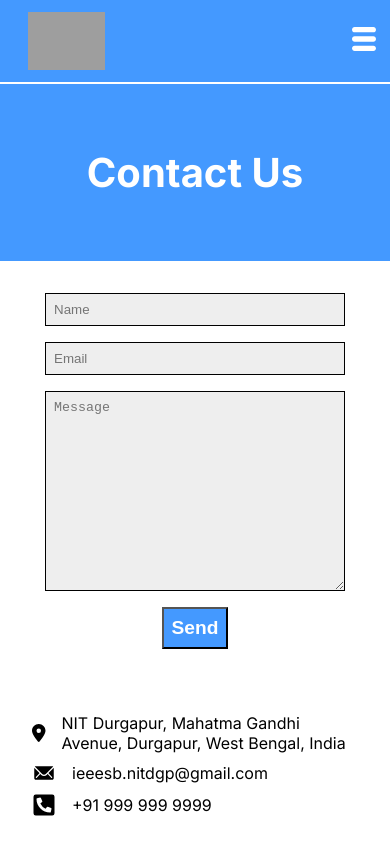
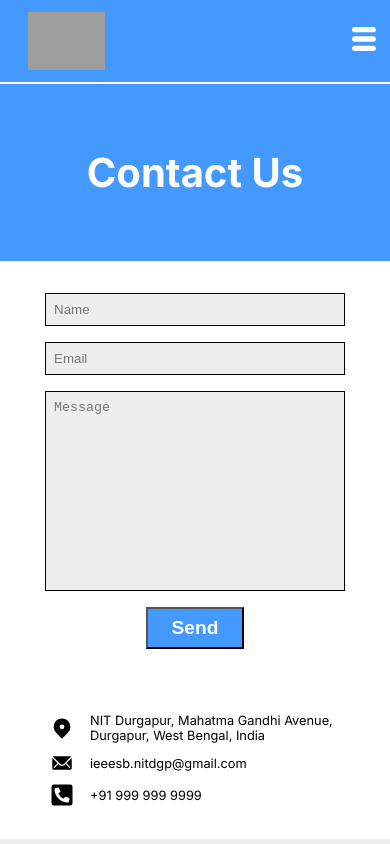
Before and after one commit to SuperSahitya/ieee-sb-nitdgp, a Next.js app: page /contact in a window 390 px wide. Shown: the top 844 px of the page. Built offline with nearby package versions, Linux system fonts and the light colour scheme; grey boxes are pictures that could not be loaded.

Commit message:
add favicon

```diff
--- a/app/components/collaborations.module.css
+++ b/app/components/collaborations.module.css
@@ -20,7 +20,7 @@
   width: 150px;
   height: 2px;
   background-color: black;
-  transform: translate(-50%,-50%);
+  transform: translate(-50%, -50%);
 }
 
 .imageContainer {
--- a/app/contact/page.jsx
+++ b/app/contact/page.jsx
@@ -3,6 +3,7 @@ import React, { useState } from "react";
 import styles from "./page.module.css";
 import { FaLocationDot } from "react-icons/fa6";
 import { IoIosMail } from "react-icons/io";
+import { HiLocationMarker } from "react-icons/hi";
 import { FaPhoneSquareAlt } from "react-icons/fa";
 
 const Page = () => {
@@ -63,18 +64,18 @@ const Page = () => {
         </form>
         <div className={styles.contactInformation}>
           <div className={styles.linkContainer}>
-            <FaLocationDot className={styles.icon}></FaLocationDot>
-            <div className={styles.address}>
+            <HiLocationMarker className={styles.icon}></HiLocationMarker>
+            <div className={styles.data}>
               NIT Durgapur, Mahatma Gandhi Avenue, Durgapur, West Bengal, India
             </div>
           </div>
           <div className={styles.linkContainer}>
             <IoIosMail className={styles.icon} />{" "}
-            <div>ieeesb.nitdgp@gmail.com</div>
+            <div className={styles.data}>ieeesb.nitdgp@gmail.com</div>
           </div>
           <div className={styles.linkContainer}>
             <FaPhoneSquareAlt className={styles.icon} />{" "}
-            <div>+91 999 999 9999</div>
+            <div className={styles.data}>+91 999 999 9999</div>
           </div>
         </div>
       </div>
--- a/app/contact/page.module.css
+++ b/app/contact/page.module.css
@@ -52,15 +52,17 @@
   width: 300px;
   border: solid black 1px;
   background-color: #eeeeee;
+  resize: none;
 }
 
 .submit {
   background-color: rgb(68, 153, 255);
-  padding: 0.5rem;
+  padding: 0.5rem 1.5rem;
   font-size: 1.2rem;
   font-weight: bold;
   /* border: none; */
   color: white;
+  /* border-radius: 5px; */
 }
 
 .contactInformation {
@@ -84,6 +86,17 @@
   gap: 1rem;
 }
 
+/* .data{
+  font-size: 0.8rem;
+} */
+
 .icon {
   font-size: 1.5rem;
 }
+
+@media (max-width: 620px) {
+  .data {
+    font-size: 0.8rem;
+    max-width: 250px;
+  }
+}
```
Also changed, not shown: 1 other file (tests, documents, lock files or other folders).
